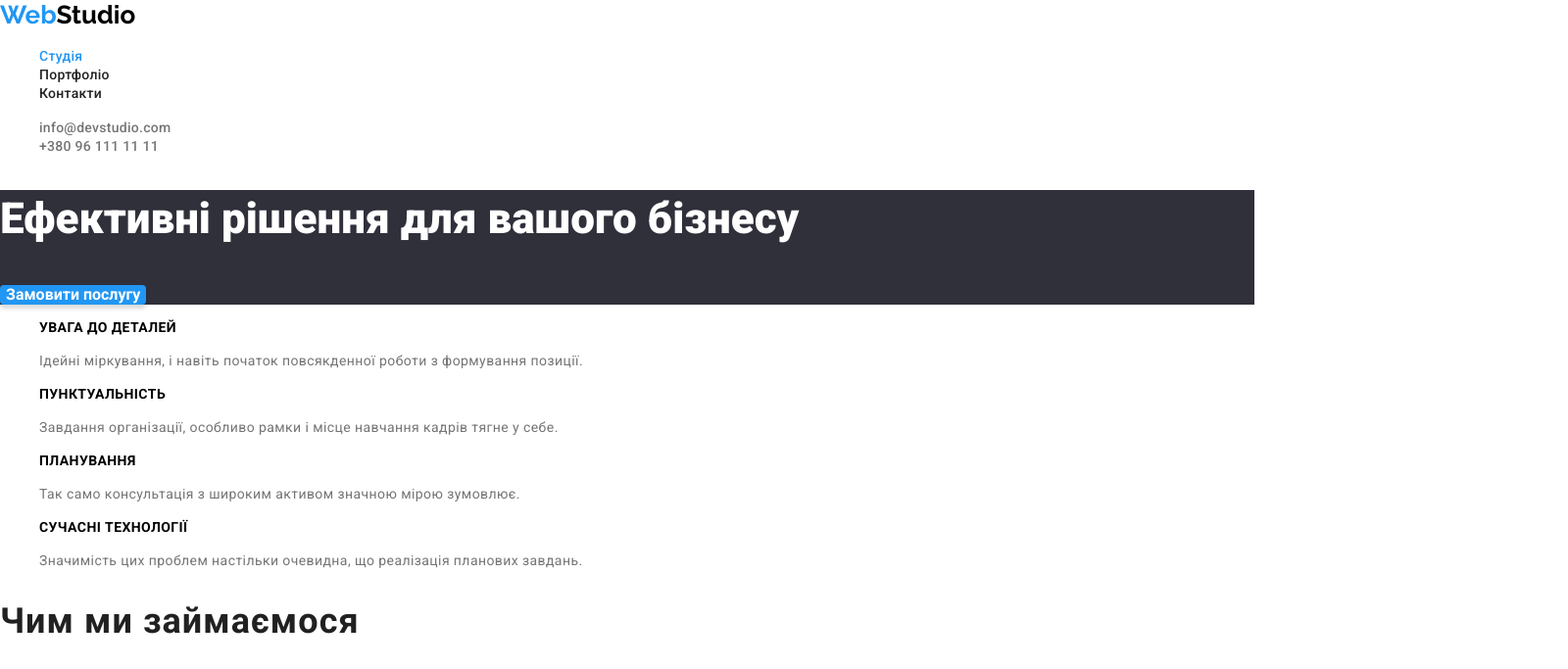
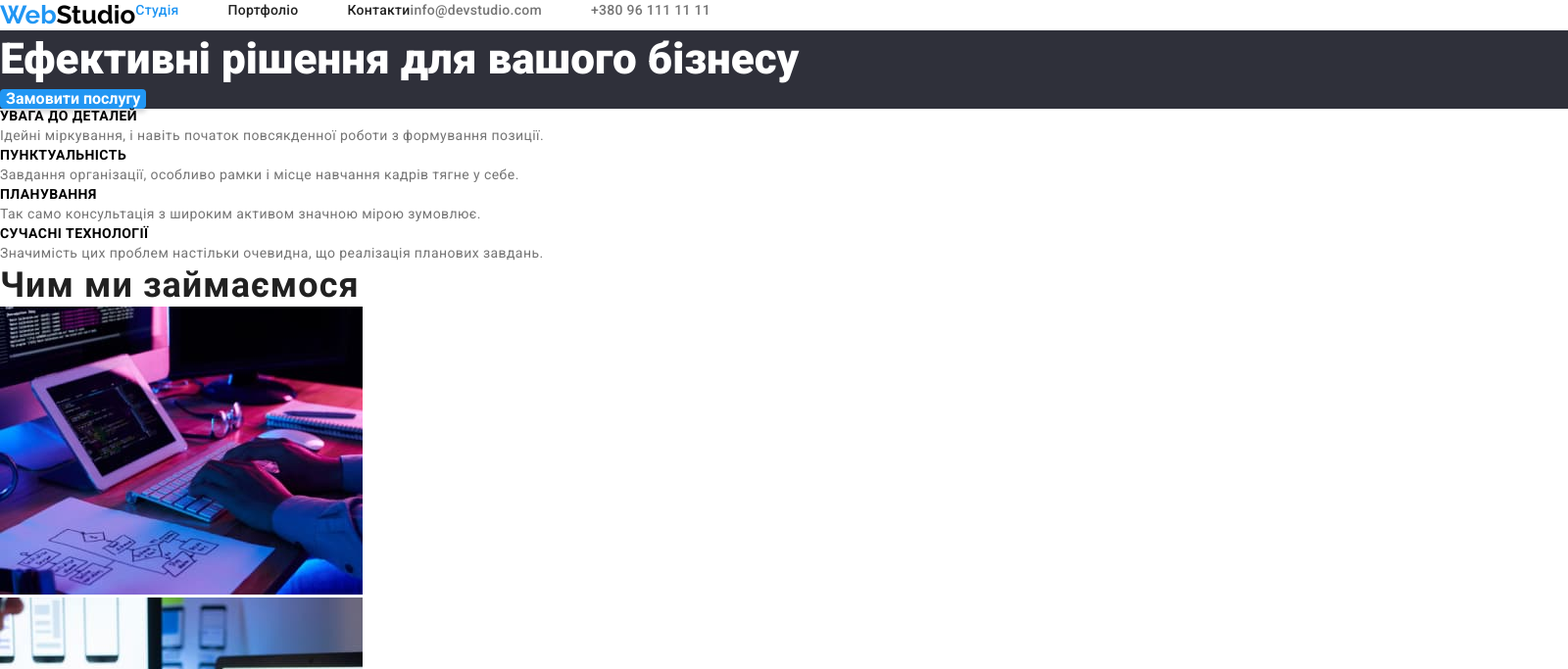
Before and after one commit to OrestMaliuta/goit-markup-hw-03, a plain HTML site: page index.html in a window 1280 px wide. Shown: the top 683 px of the page at 98% size, 1600 px wide, since content can reach past the window. Drawn offline with nearby package versions, Linux system fonts and the light colour scheme.

Commit message:
v3.003
header

```diff
--- a/css/styles.css
+++ b/css/styles.css
@@ -28,7 +28,11 @@
                 line-height: 1.14;
                 letter-spacing: 0.02em;
                 color: #212121;
+
+
+
 }
+
 
 .link:hover , .link-footer:hover { color: #2196F3; }
 
@@ -43,10 +47,12 @@ li {list-style: none;}
             font-size: 14px;
             line-height: 1.14;
             letter-spacing: 0.02em;
-            color: #757575
+            color: #757575;
+
+
 }
 
-.mailto:hover , .tel:hover , .footer-adress:hover{ color: #2196F3;}
+.mailto:hover , .tel:hover , .footer-adress:hover { color: #2196F3;}
 
 
 .tel    {
@@ -58,11 +64,13 @@ li {list-style: none;}
                 letter-spacing: 0.02em;
 
                 color: #757575;
+
 }
 
 
 /* -----------------------------------------------------------tittle------------------------------------------------------------ */
-.tittle-section {background: #2F303A;}
+.tittle-section {background: #2F303A;
+width: 1600px;}
 
 .tittle {
             font-family: 'Roboto';
@@ -71,6 +79,7 @@ li {list-style: none;}
             font-size: 44px;
             line-height: 1.36;
             color: #ffffff;
+
 }
 
 
@@ -248,3 +257,13 @@ font-family: 'Roboto';
 .button-filter:hover {
     background-color: #2196F3;
 }
+h1 , h2 ,h3 , h4, h5, h6 , p ,ul {
+   margin: 0;
+   padding: 0;
+ }
+
+.header , .nav-links , .link-contacts { display: flex;}
+
+.nav-links li { margin-right: 50px ;}
+.nav-links .link-item:last-child {margin: 0px;}
+.link-contacts .link-item + .link-item { margin-left: 50px;}
--- a/index.html
+++ b/index.html
@@ -12,21 +12,29 @@
     <link rel="stylesheet" href="./css/styles.css">
 </head>
 <body>
-    <header>
+    <header class="header">
                 <a class="logo-studio" href="./index.html"><span class="logo-web">Web</span>Studio</a>
-            <nav>
-                <ul>
 
-                    <li><a href="#" class="link current">Студія</a></li>
-                    <li><a href="./portfolio.html" class="link">Портфоліо</a></li>
-                    <li><a href="" class="link">Контакти</a></li>
-                </ul>
 
-            </nav>
-            <ul>
-                 <li> <a href="mailto:info@devstudio.com" class="mailto">info@devstudio.com</a></li>
-                 <li> <a href="tel:+380961111111" class="tel">+380 96 111 11 11</a></li>
-            </ul>
+
+                    <nav class="nav-link">
+                        <ul class="nav-links">
+
+                            <li class="link-item"><a href="#" class="link current">Студія</a></li>
+                            <li class="link-item"><a href="./portfolio.html" class="link">Портфоліо</a></li>
+                            <li class="link-item"><a href="" class="link">Контакти</a></li>
+                        </ul>
+
+                    </nav>
+
+
+                    <ul class="link-contacts">
+                        <li class="link-item"> <a href="mailto:info@devstudio.com" class="mailto">info@devstudio.com</a></li>
+                        <li class="link-item"> <a href="tel:+380961111111" class="tel">+380 96 111 11 11</a></li>
+                    </ul>
+
+
+
     </header>
 
     <main>
```
